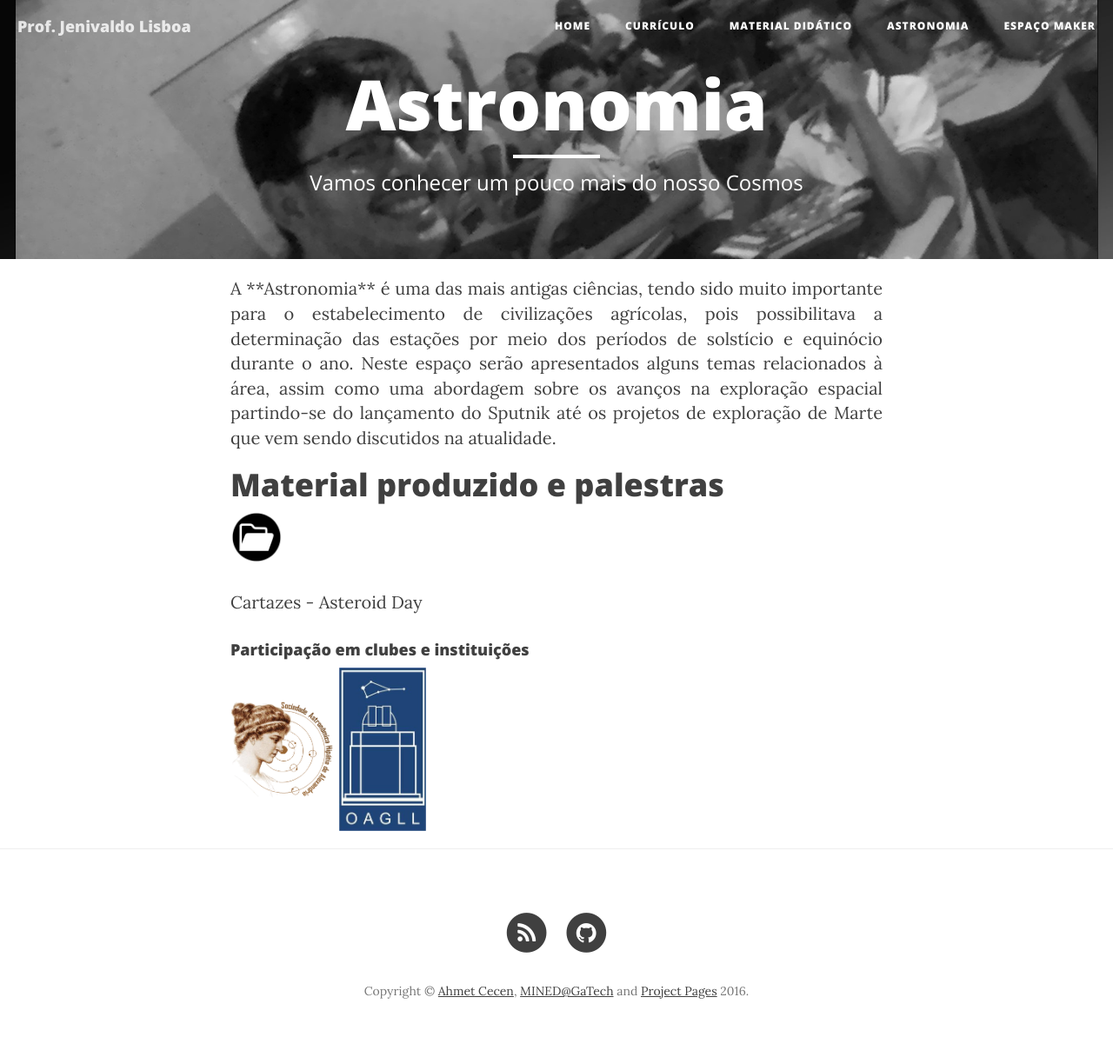
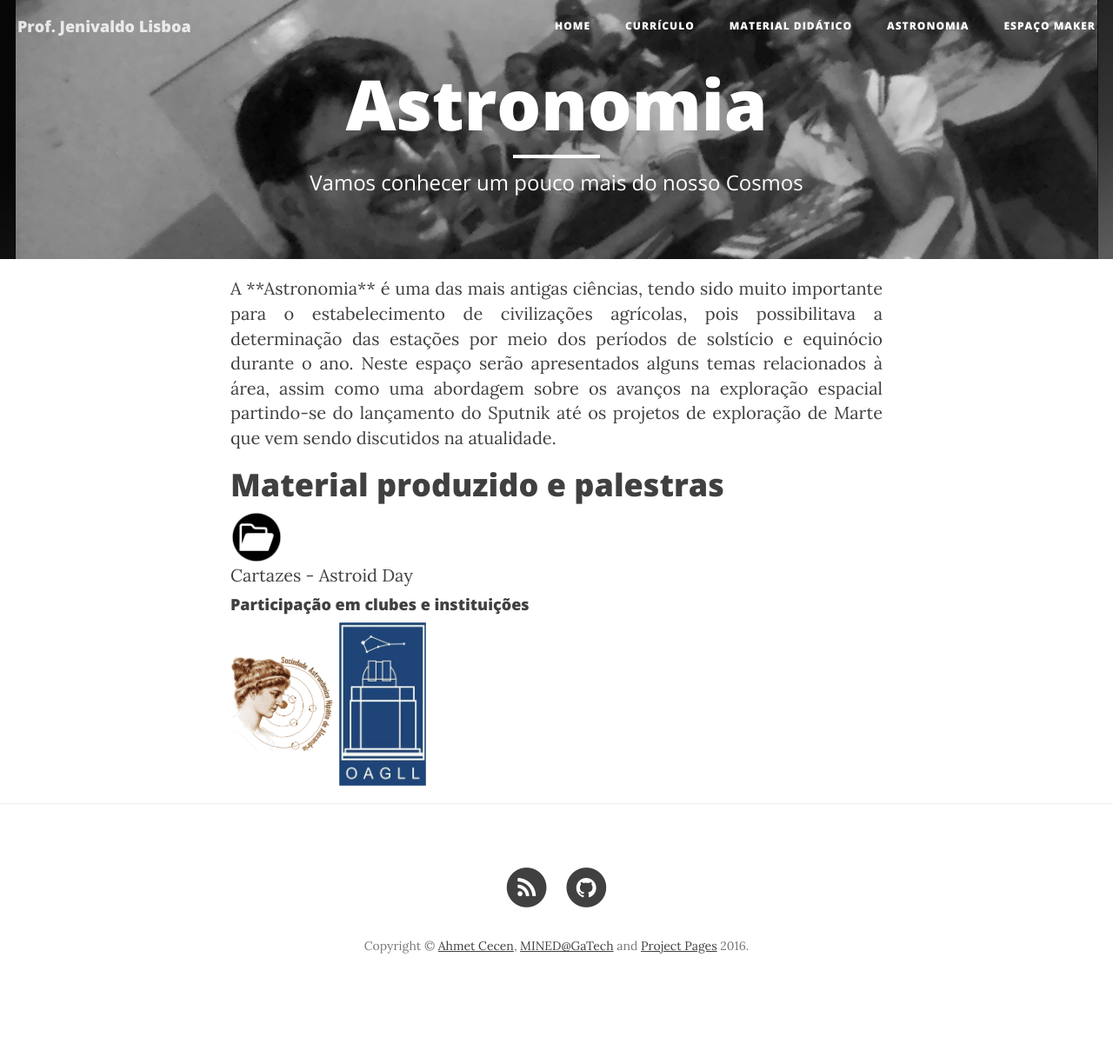
Before and after one commit to ProfJenivaldo/site1, a Jekyll site: the page built from search/index.html, in a window 1280 px wide. Shown: the whole page at 87% size. Built offline with Jekyll 4.4.1, drawn with Linux system fonts in a browser that asks for light colours; nearby versions of some CDN libraries; after the commit the page ends 1164 px from its top, so only the background shows below that.

Commit message:
table_material_astronomy

```diff
--- a/search/index.html
+++ b/search/index.html
@@ -8,10 +8,17 @@
 </div>
 
 <h1>Material produzido e palestras</h1>
-<a href=https://drive.google.com/drive/folders/1yNZUEz-rUdl8WCgmf-MEFxapiyTvgrP5?usp=sharing>
-    <img src="https://github.com/ProfJenivaldo/site1/blob/master/img/paste.png?raw=true" alt="paste.png" style="width:60px;"/>
-    <p>Cartazes - Asteroid Day</p>
-    </a>
+
+<table border="0">
+    <tr>
+        <td><a href=https://drive.google.com/drive/folders/1yNZUEz-rUdl8WCgmf-MEFxapiyTvgrP5?usp=sharing>
+            <img src="https://github.com/ProfJenivaldo/site1/blob/master/img/paste.png?raw=true" alt="paste.png" style="width:60px;"/>
+        </a></td>
+    </tr>
+    <tr>
+        <td>Cartazes - Astroid Day</td>
+    </tr>
+</table>
 
 <h4>Participação em clubes e instituições</h4>
 
```
